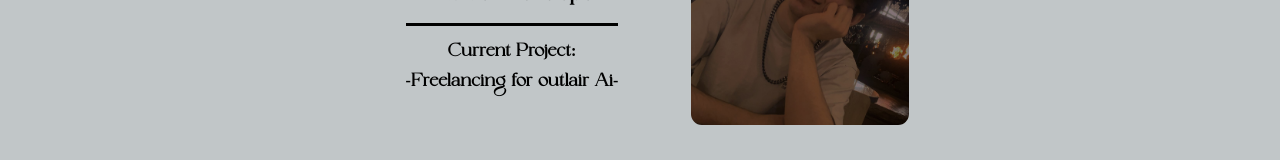
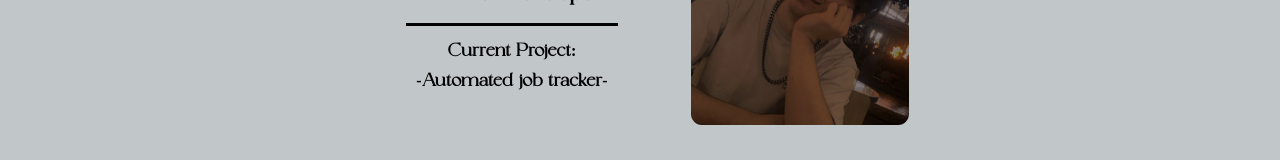
Before and after one commit to EthanDuvall/Portfolio, a React (Create React App) app: page / in a window 1280 px wide. Shown: the part 333-493 px from the top of the page. Built offline with nearby package versions, Linux system fonts and the light colour scheme.

Commit message:
updated current project

```diff
--- a/src/Components/Home/Home.js
+++ b/src/Components/Home/Home.js
@@ -17,7 +17,7 @@ import photo from "../../Util/IMG_5692.jpeg"
             </div>
             <aside>
                 <p>Current Project:</p>
-                <p>-Freelancing for outlair Ai-</p>
+                <p>-Automated job tracker-</p>
             </aside>
             <img alt ="pictureOfMe" src = {photo}  />
         </div>);
```
